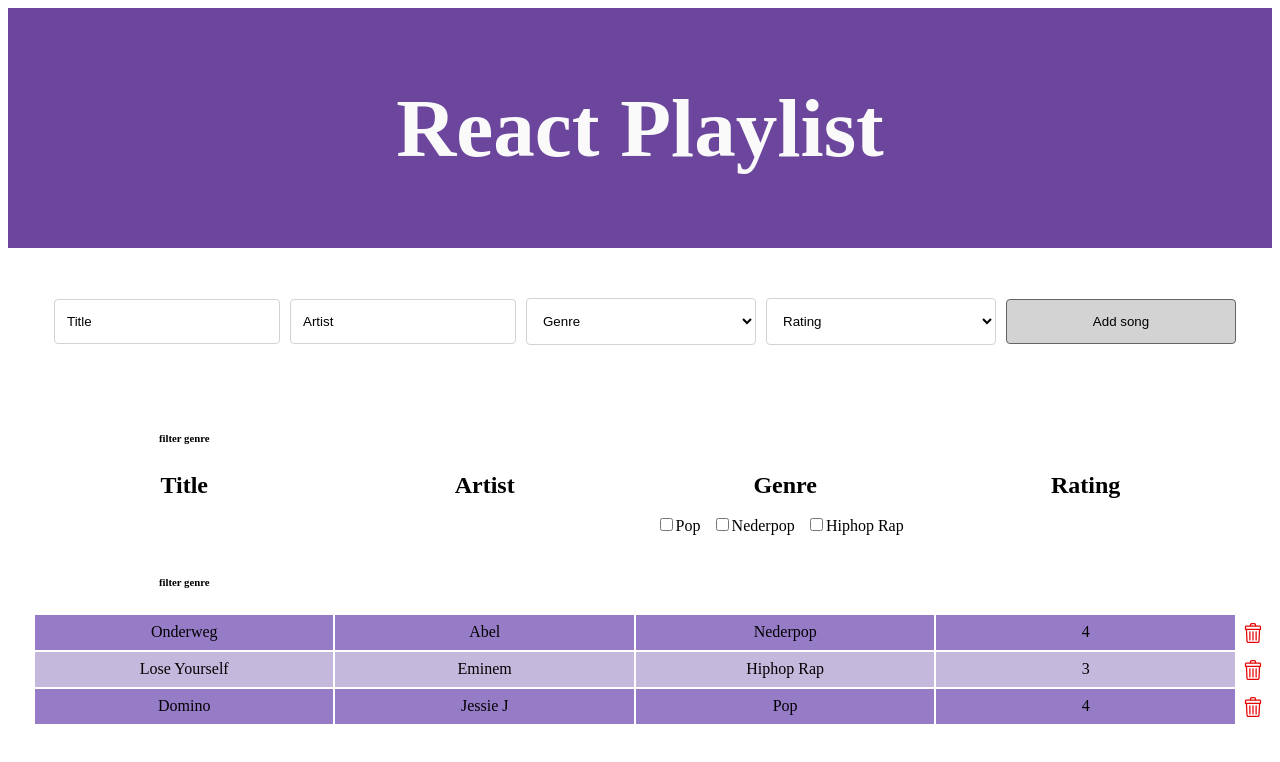
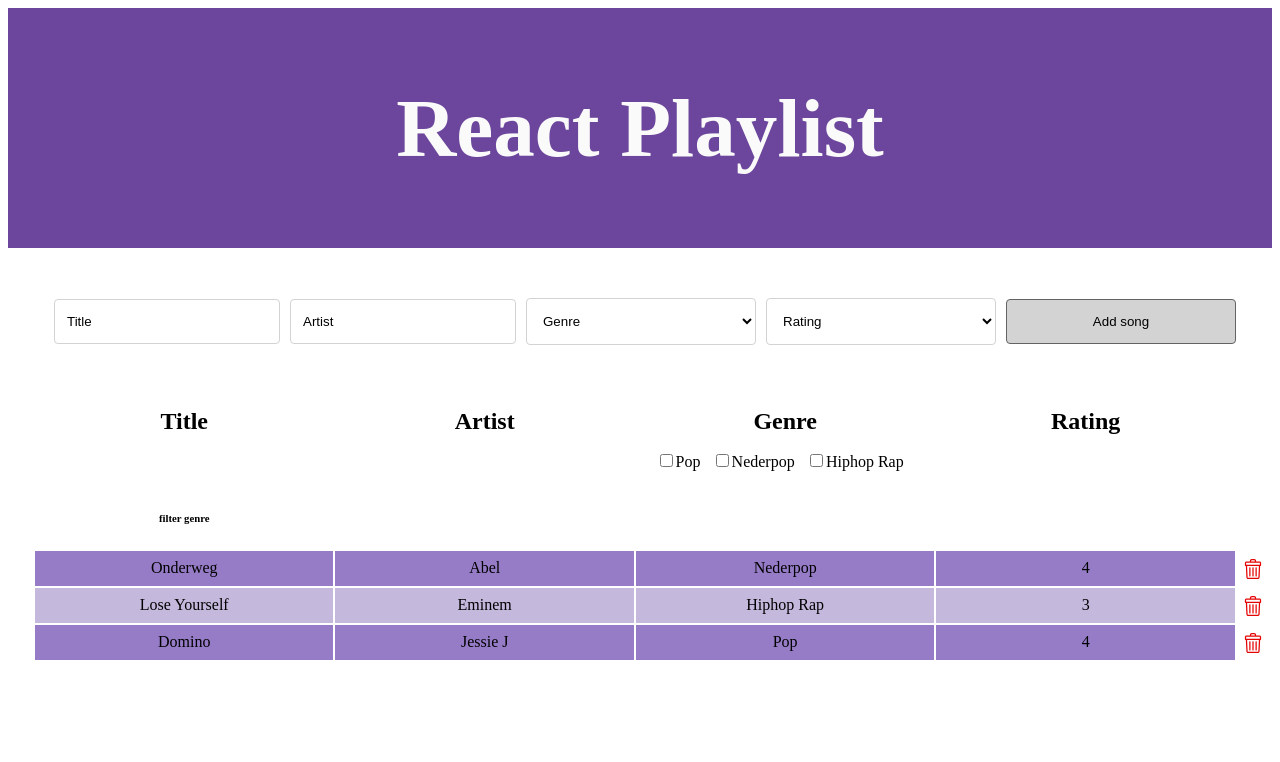
Before and after one commit to DebbySpaninks/debby_spaninks-ReactLilPlaylist, a React (Create React App) app in the folder react-playlist/: page / in a window 1280 px wide. Shown: the top 762 px of the page. Built offline with nearby package versions, Linux system fonts and the light colour scheme.

Commit message:
remove FilterGenre from TableHeader

```diff
--- a/react-playlist/src/components/table/TableHeader.js
+++ b/react-playlist/src/components/table/TableHeader.js
@@ -1,7 +1,6 @@
 import React from 'react';
-import FilterGenre from '../filter/FilterGenre';
 
-// function to display table headers and component FilterGenre
+// function to display table headers
 function TableHeader() {
 
     // create function to sort songs array.sort
@@ -11,8 +10,6 @@ function TableHeader() {
 
     return (
         <thead>
-            {/* component to display radiobuttons to filter songs by genre */}
-            <FilterGenre />
             <tr className="table-header">
                 {/* create sort button (in th) for title */}
                 <th>Title</th>
```
